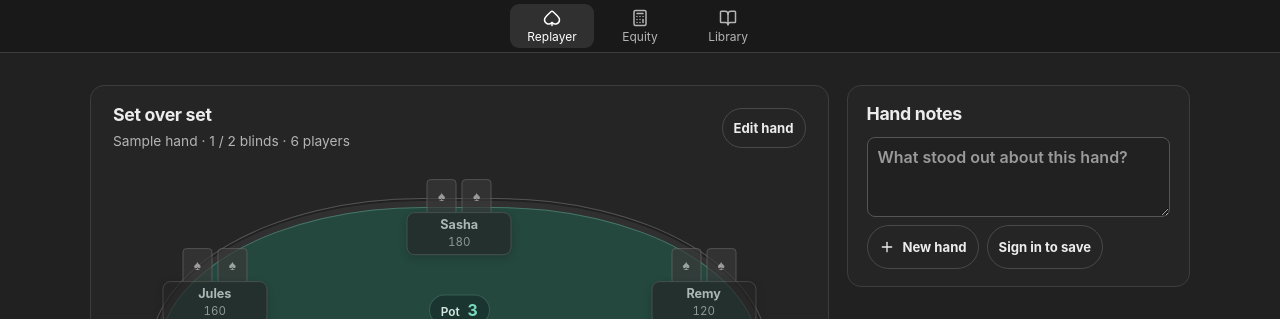
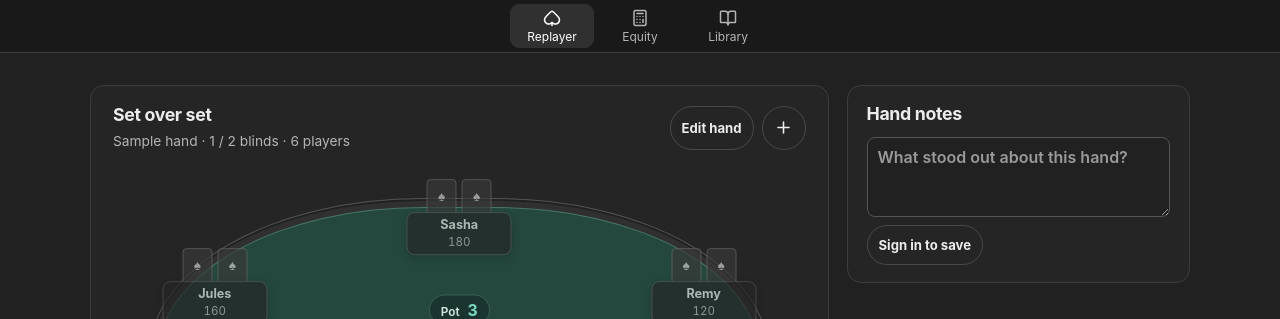
Before and after one commit to KebabServer/PokerTools, a React (Vite) app: page / in a window 1280 px wide. Shown: the top 319 px of the page. Built offline with nearby package versions, Linux system fonts and the light colour scheme; no server answers.

Commit message:
Confirm new hand from the replay header

```diff
--- a/src/Replayer.tsx
+++ b/src/Replayer.tsx
@@ -150,6 +150,12 @@ export function Replayer({ userId, initialHand, deletedHandId }: {
     requestAnimationFrame(() => document.getElementById('hand-editor')?.scrollIntoView({ block: 'start' }))
   }
 
+  function newHand() {
+    if (!window.confirm('Start a new hand? Any unsaved changes to the current hand will be lost.')) return
+    load(true)
+    editHand()
+  }
+
   async function save(notesOnly = false) {
     if (!userId || busy || (notesOnly && !openId)) return
     if (!notesOnly && (!result.complete || !title.trim())) {
@@ -182,7 +188,10 @@ export function Replayer({ userId, initialHand, deletedHandId }: {
       <section className="panel replay-panel">
         <div className="section-head replay-head">
           <div><h2>{title.trim() || 'Untitled hand'}</h2><p>{source === 'sample' && 'Sample hand · '}{hand.smallBlind} / {hand.bigBlind} blinds · {hand.players.length} players</p></div>
-          <button className="button small edit-button" onClick={editHand} disabled={busy}>Edit hand</button>
+          <div className="replay-head-actions">
+            <button className="button small" onClick={editHand} disabled={busy}>Edit hand</button>
+            <button className="icon-button" onClick={newHand} disabled={busy} aria-label="New hand" title="New hand"><Plus size={19} aria-hidden="true" /></button>
+          </div>
         </div>
         <Table frame={frame} button={hand.button} bigBlind={hand.bigBlind} />
         <div className="replay-controls">
@@ -206,8 +215,7 @@ export function Replayer({ userId, initialHand, deletedHandId }: {
       <section className="panel review-panel hand-review">
         <h2>Hand notes</h2>
         <label className="notes-label"><span className="sr-only">Private hand notes</span><textarea rows={3} value={notes} onChange={event => setNotes(event.target.value)} placeholder="What stood out about this hand?" /></label>
-        <div className="save-actions main-hand-actions">
-          <button className="button small" onClick={() => { load(true); editHand() }} disabled={busy}><Plus size={16} /> New hand</button>
+        <div className="save-actions">
           {userId
             ? <button className="button small primary" disabled={busy} onClick={() => void save()}>Save hand</button>
             : <a className="button small" href="#library" aria-label="Sign in to save hand">Sign in to save</a>}
--- a/src/styles.css
+++ b/src/styles.css
@@ -47,7 +47,8 @@ p { color: var(--muted); line-height: 1.5; }
 .section-head h2 { display: flex; align-items: center; gap: 9px; overflow-wrap: anywhere; }
 .section-head p { margin-top: 5px; font-size: .86rem; }
 .replay-head { padding: 18px 22px 12px; }
-.edit-button { flex: 0 0 auto; }
+.replay-head-actions { display: flex; align-items: center; flex-shrink: 0; gap: 8px; }
+.replay-head-actions .button { min-height: 44px; }
 .table-stage { position: relative; height: clamp(320px, 32vw, 382px); margin: 0 24px; isolation: isolate; }
 .table-rail { position: absolute; inset: 9% 5% 7%; border-radius: 44% / 49%; padding: 8px; border: 1px solid #525252; background: #303030; box-shadow: inset 0 0 0 2px #212121; }
 .table-felt { height: 100%; border-radius: inherit; position: relative; border: 1px solid #477668; background: #24483e; }
@@ -178,8 +179,6 @@ p { color: var(--muted); line-height: 1.5; }
 .review-panel { padding: 17px 19px; }
 .review-panel p { margin-top: 9px; font-size: .88rem; overflow-wrap: anywhere; }
 .save-actions { display: flex; flex-wrap: wrap; gap: 8px; }
-.main-hand-actions { flex-wrap: nowrap; }
-.main-hand-actions .button { min-width: 0; min-height: 44px; text-align: center; }
 .secondary-hand-actions:not(:empty) { margin-top: 8px; }
 .calculation-save { margin-top: 10px; overflow-wrap: anywhere; }
 .calculation-save a:not(.button) { text-decoration: underline; }
```
